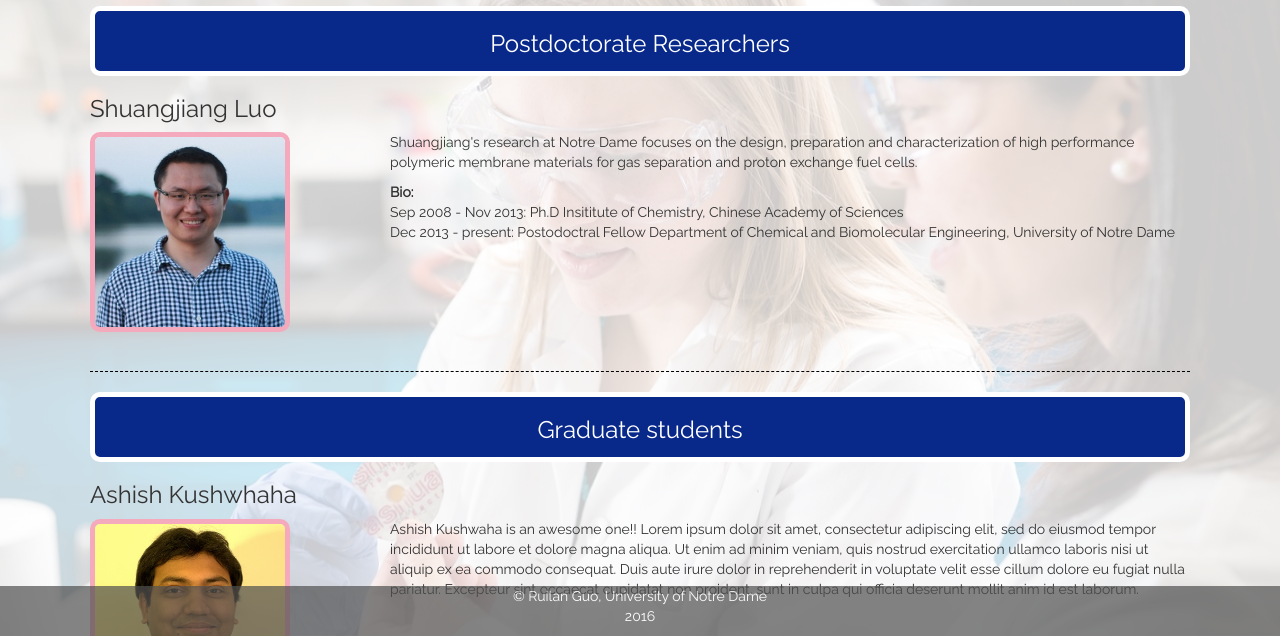
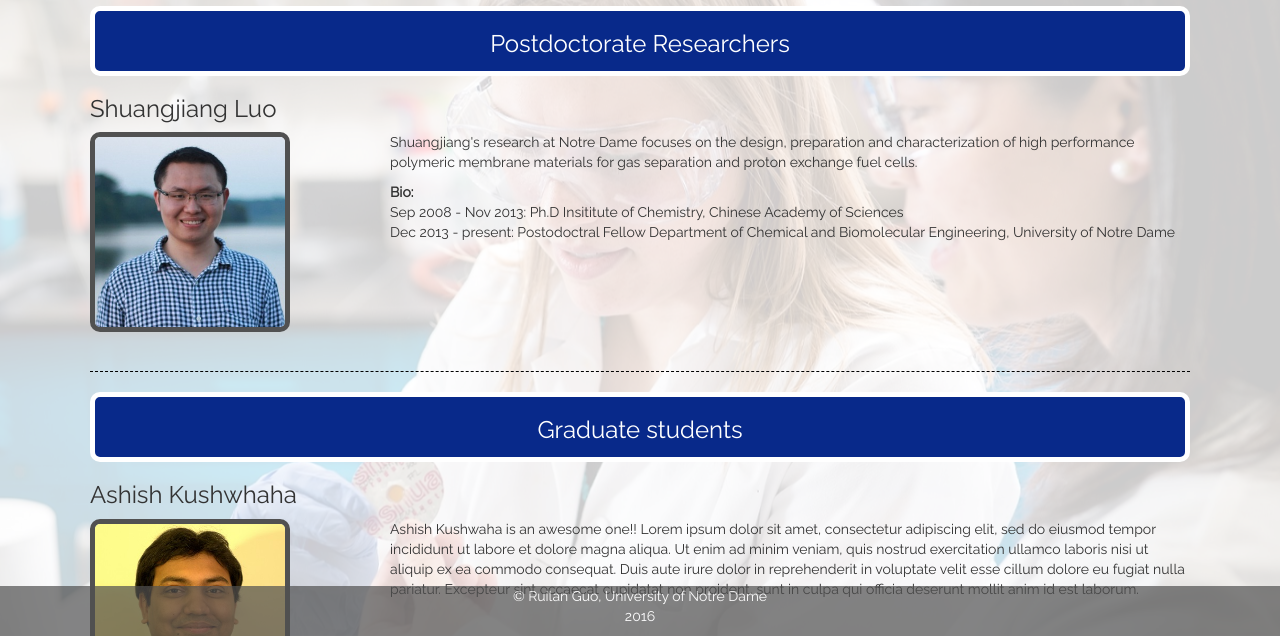
Before and after one commit to kushwaha-ashish/cbewebsite, a plain HTML site: page people.html in a window 1280 px wide. Shown: the part 164-800 px from the top of the page. Drawn offline with Linux system fonts and the light colour scheme; a script that the page names is missing.

Commit message:
v11-people-border

```diff
--- a/css/guogrpcss.css
+++ b/css/guogrpcss.css
@@ -125,13 +125,6 @@ body	{
 	background-size: cover;
 }
 
-.nopic	{
-	height: 200px;
-	width: 200px;
-	border-radius: 10px;
-	border: 5px solid #F5A9BC;
-}
-
 .sidebyside	{
 	float: left;
 	width: 250px;
--- a/css/people_css.css
+++ b/css/people_css.css
@@ -12,3 +12,11 @@ body::after	{
 	position:fixed;
 	z-index: -1;
 	}
+
+	.nopic	{
+	height: 200px;
+	width: 200px;
+	border-radius: 10px;
+	//border: 5px solid #F5A9BC;
+	border: 5px solid #515151;
+	}
```
